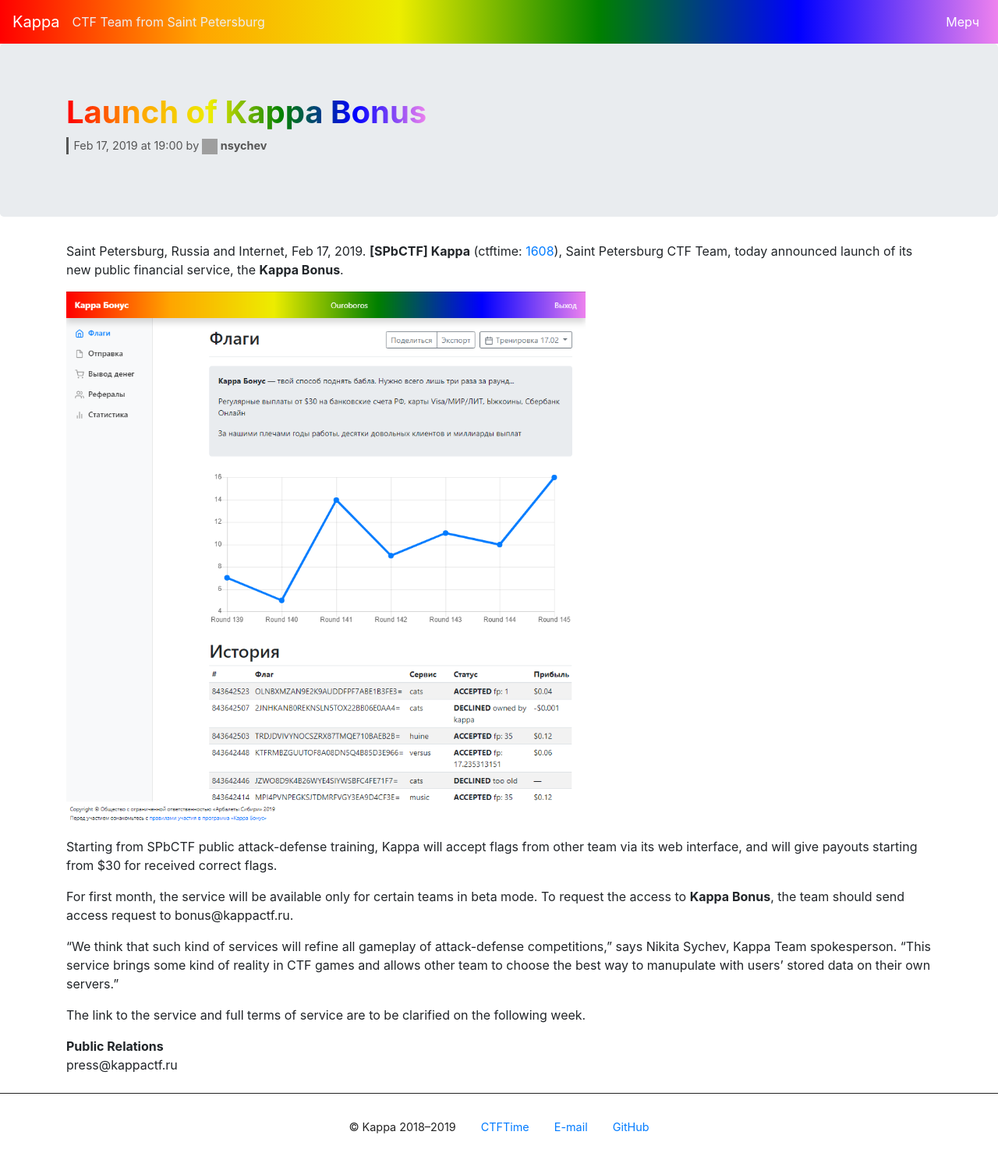
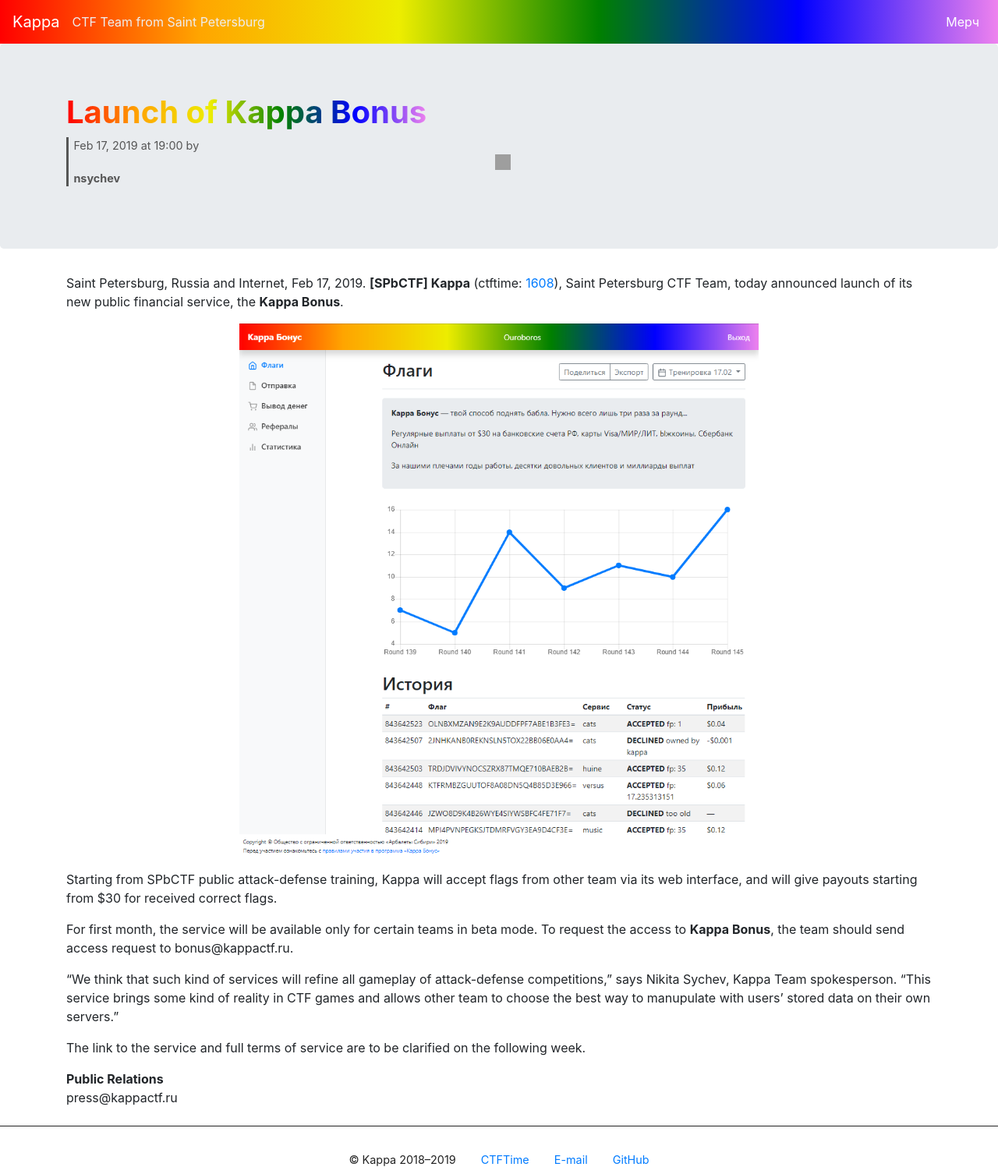
Before and after one commit to kappactf/kappactf.github.io, a Jekyll site: the page built from _posts/2019-02-17-bonus.markdown, in a window 1280 px wide. Shown: the whole page at 78% size. Built offline with Jekyll 4.4.1, drawn with Linux system fonts in a browser that asks for light colours; before the commit the page ends 1465 px from its top, so only the background shows below that; grey boxes are pictures that could not be loaded.

Commit message:
add centering for pics

```diff
--- a/_sass/kappa-theme.scss
+++ b/_sass/kappa-theme.scss
@@ -66,7 +66,8 @@
 
 .container {
     & img {
-        text-align: center;
+        display: block;
+        margin: auto;
         max-width: 60%;
     }
 }
```
